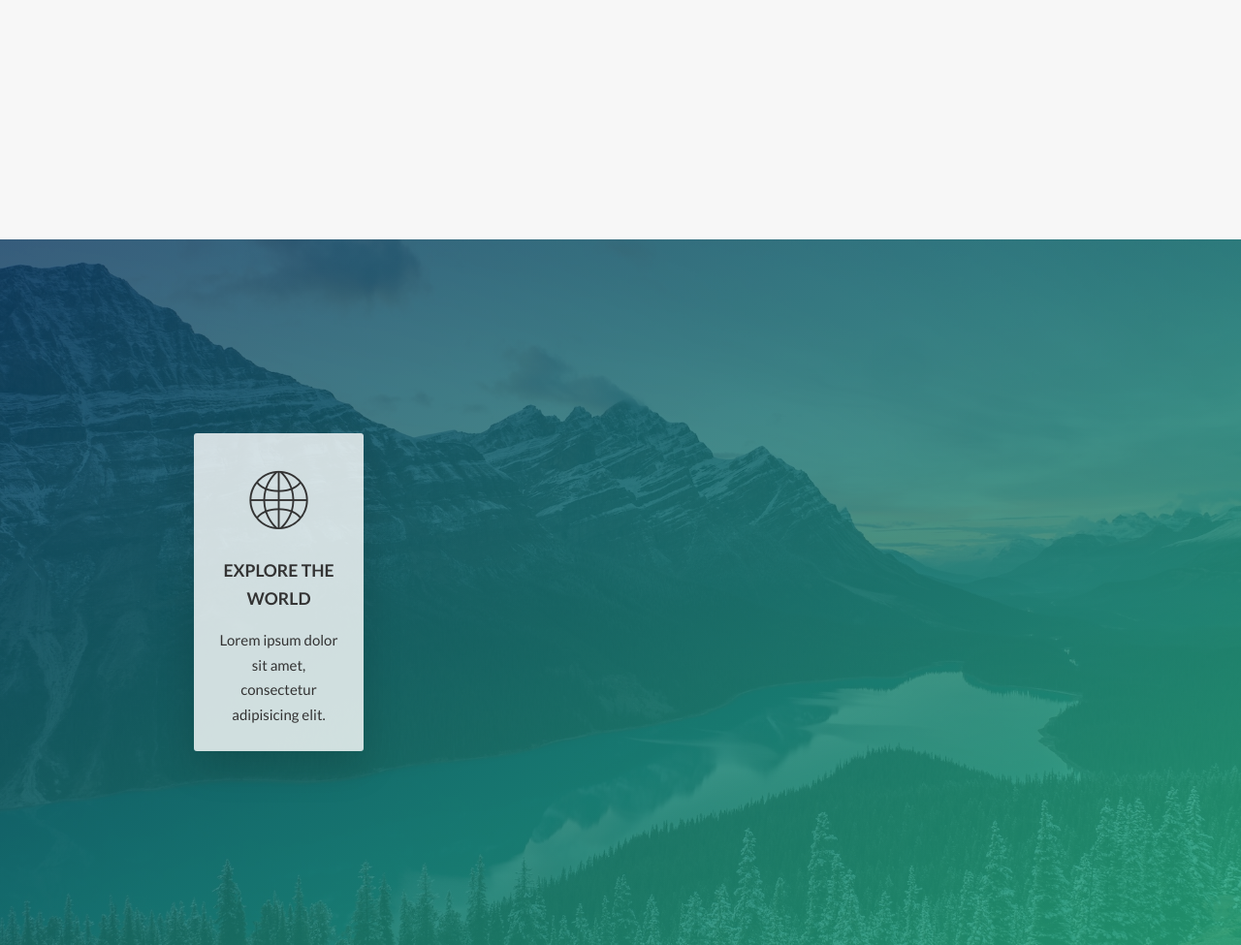
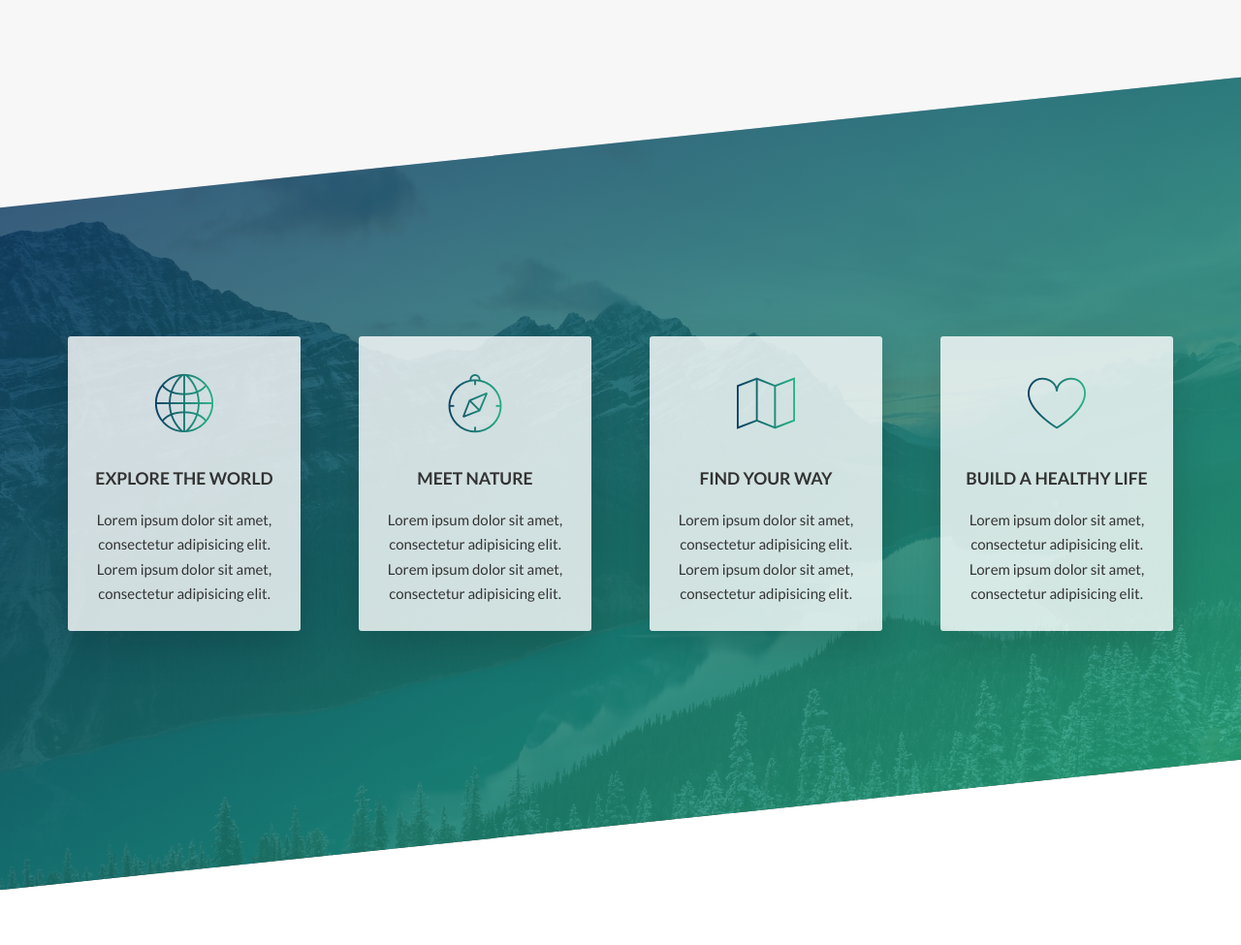
Before and after one commit to pedrolmr/tour-site, a website: page index.html in a window 1280 px wide. Shown: the part 1429-2404 px from the top of the page at 97% size. After the commit the page ends 2347 px from the top, so only its background shows below. Drawn offline with Linux system fonts and the light colour scheme.

Commit message:
finished styling the feature box

```diff
--- a/index.html
+++ b/index.html
@@ -75,9 +75,50 @@
                         <h3 class="heading-tertiary u-margin-bottom-small">EXPLORE THE WORLD</h3>
                         <p class="feature-box__text">
                             Lorem ipsum dolor sit amet, consectetur adipisicing elit.
+                            Lorem ipsum dolor sit amet, consectetur adipisicing elit.
+
                         </p>
                     </div>
                 </div>
+
+
+                <div class="col-1-of-4">
+                    <div class="feature-box">
+                        <i class="feature-box__icon icon-basic-compass"></i>
+                        <h3 class="heading-tertiary u-margin-bottom-small">MEET NATURE</h3>
+                        <p class="feature-box__text">
+                            Lorem ipsum dolor sit amet, consectetur adipisicing elit.
+                            Lorem ipsum dolor sit amet, consectetur adipisicing elit.
+
+                        </p>
+                    </div>
+                </div>
+
+                <div class="col-1-of-4">
+                    <div class="feature-box">
+                        <i class="feature-box__icon icon-basic-map"></i>
+                        <h3 class="heading-tertiary u-margin-bottom-small">FIND YOUR WAY</h3>
+                        <p class="feature-box__text">
+                            Lorem ipsum dolor sit amet, consectetur adipisicing elit.
+                            Lorem ipsum dolor sit amet, consectetur adipisicing elit.
+
+                        </p>
+                    </div>
+                </div>
+
+
+                <div class="col-1-of-4">
+                    <div class="feature-box">
+                        <i class="feature-box__icon icon-basic-heart"></i>
+                        <h3 class="heading-tertiary u-margin-bottom-small">BUILD A HEALTHY LIFE</h3>
+                        <p class="feature-box__text">
+                            Lorem ipsum dolor sit amet, consectetur adipisicing elit.
+                            Lorem ipsum dolor sit amet, consectetur adipisicing elit.
+
+                        </p>
+                    </div>
+                </div>
+
             </div>
         </section>
 
--- a/sass/components/_feature-box.scss
+++ b/sass/components/_feature-box.scss
@@ -5,12 +5,16 @@
 	text-align: center;
 	border-radius: 3px;
 	box-shadow: 0 1.5rem 4rem rgba($color-black, .15);
+	transition: transform .3s;
 	&__icon{
 		font-size:6rem;
 		margin-bottom:.5rem;
+		display: inline-block;
+		background-image: linear-gradient(to right, $color-primary-light, $color-primary-dark);
+		-webkit-background-clip: text;
+		color:transparent;
 	}
-
-	&__text{
-
+	&:hover{
+		transform: translateY(-1.5rem) scale(1.03);
 	}
 }
--- a/sass/pages/_home.scss
+++ b/sass/pages/_home.scss
@@ -4,11 +4,18 @@
 	margin-top: -20vh;
 }
 .section-features{
-	padding:20rem;
+	padding:20rem 0;
 	background-image: linear-gradient(
 	to right bottom,
 	rgba($color-primary-light, 0.8),
 	rgba($color-primary-dark, 0.8)),
 	url(../img/nat-4.jpg);
 	background-size:cover;
+	margin-top:-10rem;
+
+	transform: skewY(-6deg);
+
+	& > *{
+		transform: skewY(6deg);
+	}
 }
```
Also changed, not shown: css/style.css.
